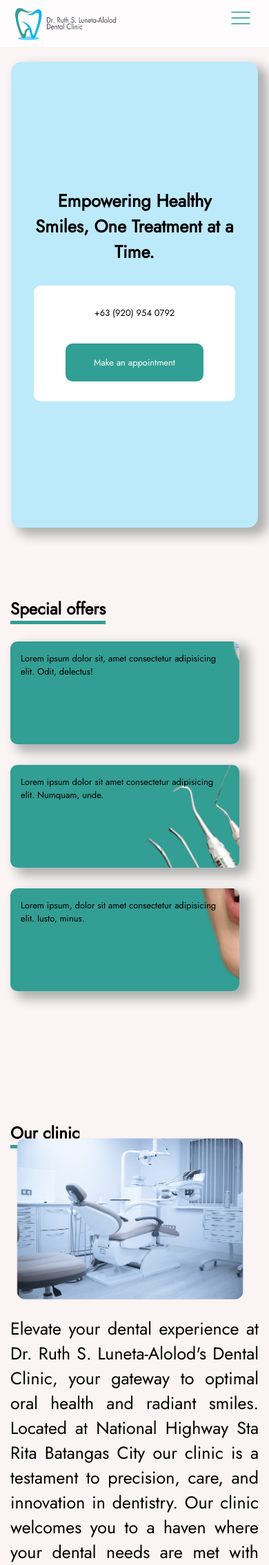
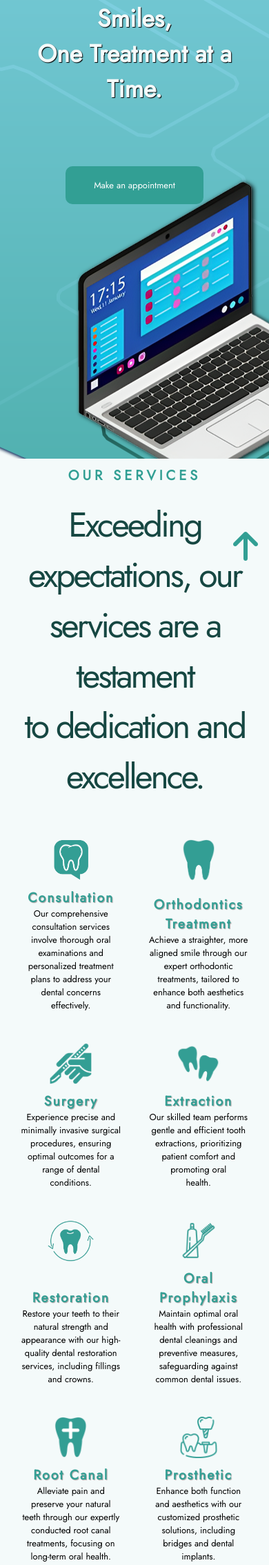
Before and after one commit to CastroClarence/clinic-project, a PHP site: page /pages/index.php in a window 390 px wide; the page is wider, and only the part inside the window is pictured. Shown: the top 2269 px of that part at 69% size. Run offline with PHP 8.4, Linux system fonts and the light colour scheme; some libraries are stand-ins or nearby versions.

Commit message:
updated design for index

```diff
--- a/pages/index.php
+++ b/pages/index.php
@@ -18,39 +18,27 @@
     </script>
 </head>
 <body>
-
-
 <header>
     <nav>
-            <div>
-                <a href="#"><img src="../images/clinic_logo.png" alt="clinic-logo"></a>
+    <div class="logo">
+            <a href="#"><img src="../images/logo1.png" alt="clinic-logo"></a>
         </div>
-
         <div class="nav-container">
             <a href="#services">Services</a>
-                <a href="#offer">Offers</a>
             <a href="#about">Clinic</a>
             <a href="#contact">Contact</a>
-            </div>
-
-            <div class="menu">
-                <img src="../images/hamburger.png" alt="menu.img">
         </div>
     </nav>
 </header>
 
 <section id="hero" class="shadow">
-        <div>
-            <img src="../images/hero2.png" alt="hero">
-        </div>
 
     <div class="container">
         <div>
-                <h1>Empowering Healthy Smiles, One Treatment at a Time.</h1>
+            <h1>Empowering Healthy Smiles, <br>One Treatment at a Time.</h1>
         </div>
 
         <div class="button-container">
-                <p>+63 (920) 954 0792</p>
             <!--To whatever page it is-->
             <a href="#signup">
                 <button class="button" onclick="openPopup()">
@@ -62,50 +50,16 @@
         <div class="popup-container" id="popup">
             <img src="../images/close.png" alt="" onclick="closePopup()">
             <iframe src="optionAppointment.php" frameborder="0"></iframe>
-
         </div>
     </div>
 
 </section>
 
-    <section id="offer">
-
-            <h1 class="heading">Special offers</h1>
-
-        <div class="offer-container">
-            <div class="shadow">
-                <p>Lorem ipsum dolor sit, amet consectetur adipisicing elit. Odit, delectus!</p>
+    <section id="services">
+        <div class="title">
+            <h1>OUR  SERVICES</h1>
+            <p>Exceeding expectations, our services are a testament <br>to dedication and excellence.</p>
         </div>
-
-            <div class="shadow">
-                <p>Lorem ipsum dolor sit amet consectetur adipisicing elit. Numquam, unde.</p>
-            </div>
-
-            <div class="shadow">
-                <p>Lorem ipsum, dolor sit amet consectetur adipisicing elit. Iusto, minus.</p>
-            </div>
-        </div>
-    </section>
-
-    <section id="about">
-
-        <h1 class="heading">Our clinic</h1>
-
-        <article class="about-container">
-
-            <p>
-            Elevate your dental experience at Dr. Ruth S. Luneta-Alolod's Dental Clinic, your gateway to optimal oral health and radiant smiles. Located at National Highway Sta Rita Batangas City our clinic is a testament to precision, care, and innovation in dentistry. Our clinic welcomes you to a haven where your dental needs are met with unwavering dedication. Beyond providing exceptional clinical care, our clinic is designed to offer a soothing environment that transforms your dental visits into uplifting experiences. Come, contact us now, and be a part of our dental family, where your journey to a brighter smile begins!
-            </p>
-
-            <img src="../images/clinic-img.png" alt="clinic-img">
-
-    </article>
-    </section>
-
-    <section id="services">
-
-        <h1 class="heading">Services</h1>
-
         <div class="service-container">
             <div>
                 <img src="../images/initialConsultation.png" alt="consultation-img">
@@ -119,7 +73,6 @@
                     </p>
                 </div>
 
-
             </div>
 
             <div>
@@ -132,6 +85,7 @@
                     <p>
                     Achieve a straighter, more aligned smile through our expert orthodontic treatments, tailored to enhance both aesthetics and functionality.
                     </p>
+
                 </div>
 
             </div>
@@ -144,8 +98,8 @@
                     </h2>
 
                     <p>
-                    Experience precise and minimally invasive surgical procedures, ensuring optimal outcomes for a range of dental conditions.
-                    </p>  <br>
+                    Experience precise and minimally invasive surgical procedures, ensuring optimal outcomes for a range of dental <br>conditions.
+                    </p>
                 </div>
 
             </div>
@@ -158,9 +112,8 @@
                     </h2>
 
                     <p>
-                    Our skilled team performs gentle and efficient tooth extractions, prioritizing patient comfort and promoting oral health.
+                    Our skilled team performs gentle and efficient tooth extractions, prioritizing patient comfort and promoting oral <br>health.
                     </p>
-                    <br>
                 </div>
 
 
@@ -170,13 +123,13 @@
                 <img src="../images/restoration.png" alt="">
                 <div class="service-content">
                     <h2>
+
                         Restoration
                     </h2>
 
                     <p>
-                    Restore your teeth to their natural strength and appearance with our high-quality dental restoration services, including fillings and crowns.
+                    Restore your teeth to their natural strength and appearance with our high-quality dental restoration services, including fillings<br> and crowns.
                     </p>
-                    <br>
                 </div>
 
             </div>
@@ -217,9 +170,8 @@
                     </h2>
 
                     <p>
-                    Enhance both function and aesthetics with our customized prosthetic solutions, including bridges and dental implants.
+                    Enhance both function and aesthetics with our customized prosthetic solutions, including bridges and dental<br>  implants.
                     </p>
-                    <br>
                 </div>
 
             </div>
@@ -247,15 +199,33 @@
 
                     <p>
                     Achieve a brighter, whiter smile with our safe and effective teeth bleaching procedures, designed to enhance your overall dental appearance.
-                    <br>
                 </div>
             </div>
         </div>
     </section>
 
+        <div class="title">
+            <h1>OUR  CLINIC</h1>
+            <p>Bringing joy to every smile, because your oral<br> health matters.</p>
+        </div>
+
+    <section id="about">
+
+        <article class="about-container">
+        <img src="../images/clinic-img.png" alt="clinic-img">
+            <p>
+            Elevate your dental experience at Dr. Ruth S. Luneta-Alolod's Dental Clinic, your gateway to optimal oral health and radiant smiles. Located at National Highway Sta Rita Batangas City our clinic is a testament to precision, care, and innovation in dentistry. Our clinic welcomes you to a haven where your dental needs are met with unwavering dedication. Beyond providing exceptional clinical care, our clinic is designed to offer a soothing environment that transforms your dental visits into uplifting experiences. Come, contact us now, and be a part of our dental family, where your journey to a brighter smile begins!
+            </p>
+        </article>
+    </section>
+
+        <div class="title">
+            <h1>CONTACT</h1>
+            <p>Need assistance or have a question? Reach out to us anytime, <br> and we'll be happy to help!</p>
+        </div>
+
     <section id="contact">
 
-        <h1 class="heading">Contact</h1>
 
         <br>
         <!--div for whole contact section-->
@@ -305,8 +275,10 @@
                 <iframe src="https://www.google.com/maps/embed?pb=!1m14!1m8!1m3!1d7749.974137491473!2d121.037843!3d13.779653!3m2!1i1024!2i768!4f13.1!3m3!1m2!1s0x33bd0f87a345ad4f%3A0x983d6dfced439c46!2sDr.%20Ruth%20Luneta-Alolod!5e0!3m2!1sen!2sph!4v1699700360910!5m2!1sen!2sph" width="550" height="350" style="border:0;" allowfullscreen="" loading="lazy" referrerpolicy="no-referrer-when-downgrade"></iframe>
             </div>
         </div>
-
     </section>
+    <a href="#" class="back-to-top">
+		<span class="material-icons"><i class="fa-solid fa-arrow-up"></i></span>
+	</a>
 
 </body>
 </html>
--- a/styles/clinicss.css
+++ b/styles/clinicss.css
@@ -17,32 +17,27 @@ header{
     margin-bottom: 90px;
 }
 body{
-    background-color: #faf4f4;
+    background-color: #f4fafa;
 }
-
 nav{
-    background: rgba(255,255,255,0.7);
-    -webkit-backdrop-filter: blur(6px);
-    backdrop-filter: blur(6px);
-    border: 1px solid rgba(255,255,255,0.35);
     display: flex;
-    justify-content: space-between;
-    position: fixed;
-    top: 0;
+    position: absolute;
     width: 100vw;
-    z-index: 1;
-    padding: 10px 100px 0px 80px;
+    align-items: center;
+    justify-content: center;
 }
 .nav-container{
     display: flex;
-    gap: 50px;
-    align-items: center;
+    gap: 70px;
+    margin-top: 30px;
 }
 
 .nav-container a{
-    font-size: 1rem;
+    font-size: 1.3rem;
     text-decoration: none;
-    color: black;
+    color: #faf4f4;
+    font-weight: bold;
+    text-shadow: 1px 1px 1px #1e1d1d;
 }
 
 nav a:hover{
@@ -50,7 +45,9 @@ nav a:hover{
 }
 
 nav img{
-    height: 60px;
+    height: 5rem;
+    margin-right: 50rem;
+    margin-top: 50px;
 }
 
 .menu{
@@ -62,33 +59,37 @@ nav img{
     flex-direction: column;
 }
 
+.container{
+    display: flex;
+    flex-direction: column;
+}
+
 #hero{
-    height: 85vh;
-    width: 92vw;
-    border-radius: 15px;
+    height: 120vh;
+    width: 100%;
     margin: auto;
-    background-color: #BCEAFA;
     display: flex;
+    background-image: url("../images/dental.png");
     justify-content: center;
     align-items: center;
+    margin-top: -100px;
+    background-repeat: no-repeat;
 }
 
-.shadow{
-    -webkit-box-shadow: 11px 8.5px 15px 3px #b0b0b0;
-    -moz-box-shadow: 11px 8.5px 15px 3px #b0b0b0;
-    box-shadow: 11px 8.5px 15px 3px #b0b0b0;
-}
 
 .container{
     gap: 15px;
+    margin-top: -22rem;
 }
 
 #hero h1{
     flex: 1.5fr;
     text-align: center;
-    font-size: calc(20px + 1.4vw);
+    font-size: calc(30px + 1.4vw);
     font-weight: bold;
     margin-top: auto;
+    color: #f4fafa;
+    text-shadow: 1px 1px 1px #000000;
 }
 
 #hero img{
@@ -132,7 +133,7 @@ nav img{
     justify-content: space-evenly;
     align-items: center;
     gap: 30px;
-    background-color: #ffffff;
+    background-color: transparent;
     width: 500px;
     height: 90px;
     border-radius: 10px;
@@ -151,97 +152,99 @@ nav img{
     border-radius: 10px;
     height: 55px;
     width: 250px;
-    font-weight: 300px;
+    font-weight: 500;
     font-size: 1rem;
 }
 
-#offer{
-    height: 50vh;
-}
-
-.offer-container{
-    display: flex;
-    justify-content: space-evenly;
-    gap: 30px;
-}
-
-.offer-container div{
-    width: 420px;
-    height: 200px;
-    border-radius: 10px;
-    padding: 15px;
-}
-
-.offer-container div:nth-child(1){
-    background-image: url(../images/specialOffers1.png);
-    background-repeat: no-repeat;
-    background-position: center;
-
-}
-
-.offer-container div:nth-child(2){
-    background-image: url(../images/specialOffers2.png);
-    background-repeat: no-repeat;
-    background-position: center;
-}
-
-.offer-container div:nth-child(3){
-    background-image: url(../images/specialOffers3.png);
-    background-repeat: no-repeat;
-    background-position: center;
+.button:hover{
+    background-color: white;
+    color: #329F94;
+    transition: 0.5s;
+    font-weight: bold;
 }
 
 .heading{
-    display: inline-block;
-    border-bottom: 5px solid #329F94;
-    margin: 80px 0px 25px 0px;
+    display: flex;
+    font-size: 30px;
+    color: #329F94;
+    margin: 100px 0px 40px 0px;
+    justify-content: center;
+    align-items: center;
+    letter-spacing: 5px;
 }
 
+.title h1{
+    display: flex;
+    font-size: 20px;
+    color: #329F94;
+    margin-bottom: -30px;
+    justify-content: center;
+    align-items: center;
+    letter-spacing: 5px;
+    margin-top: 10px;
+}.title p{
+    display: flex;
+    font-size: 50px;
+    color: #164742;
+    margin: 50px 0px 40px 1px;
+    justify-content: center;
+    align-items: center;
+    text-align: center;
+    letter-spacing: -3px;
+}
 .about-container{
     display: flex;
     justify-content: center;
     align-content: center;
     gap: 50px;
+    margin-bottom: 100px;
 }
 
 
 #about p{
     text-align: justify;
     font-size: 25px;
+    margin-top: 90px;
 }
 
 #about img{
     width: 40vw;
-    margin-top: -50px;
+    margin-top: -19px;
 }
 
 .about-container{
     display:flex;
 }
 
-
 .service-container{
     display: grid;
     grid-template-columns: repeat( auto-fit, minmax(300px, 1fr));
     column-gap: 15px;
-    row-gap: 5px;
+    row-gap: 15px;
+    margin-top: 5px;
+    margin-bottom: 100px;
 }
 .service-container>div{
     display: flex;
     flex-direction: column;
     justify-content: space-between;
     align-items: baseline;
-    background-color: white;
+    background-color: #f4fafa;
     gap: 10px;
-    height: 250px;
-    border-radius: 10px;
+    height: 300px;
     padding: 15px;
     font-size: 16px;
 }
 
+h2 {
+    color: #329F94;
+    letter-spacing: 2px;
+    text-shadow: 1px 1px 1px rgb(167, 163, 163);
+}
+
 .service-container img{
     align-self: center;
-    height: 80px;
+    height: 90px;
 }
 
 .service-content{
@@ -263,11 +266,19 @@ nav img{
     display: flex;
     flex-direction: column;
     justify-content: space-evenly;
+    background-color: #f4fafa;
+    height: 300px;
+    width: 600px;
+    border-radius: 15px;
+    margin-top: 40px;
+    border-style: solid;
+    border-color: #329F94;
+    margin-bottom: 100px;
 }
 
 .info-container{
     display: flex;
-    gap: 50px;
+    gap: 1px;
 }
 
 .info-container > div{
@@ -276,7 +287,7 @@ nav img{
 }
 
 .info-container img{
-    height: 80px;
+    height: 60px;
 }
 
 .info-container p{
@@ -308,7 +319,30 @@ nav img{
     color: #329F94;
     background-color: white;
 }
+.back-to-top {
+	position: fixed;
+	bottom: 0.5rem;
+	right: 0.5rem;
+	display: inline-flex;
+	align-items: center;
+	justify-content: center;
+	background-color: transparent;
+	border-radius: 0.5rem;
+	padding: 0.5rem;
+	text-decoration: none;
+	transition: 0.2s ease-out;
+}
 
+.back-to-top span {
+	color: #329F94;
+	font-size: 3rem;
+	transition: 0.2s ease-out;
+}
+
+
+.back-to-top:hover span {
+	transform: translateY(-4px);
+}
 @media screen and (max-width:600px) {
 
     section{
@@ -353,7 +387,7 @@ nav img{
         gap: 30px;
     }
     #hero img{
-        display: none;
+        display: flex;
     }
 
     .button-container{
```
Also changed, not shown: images/contact.png, images/crown.png, images/dental-bg.jpg (added), images/dental-bg.png (added), images/dental.png (added), images/location.png, images/logo1.png (added), images/restoration.png, images/time.png. Lines whose indentation alone changed are shown as unchanged.
